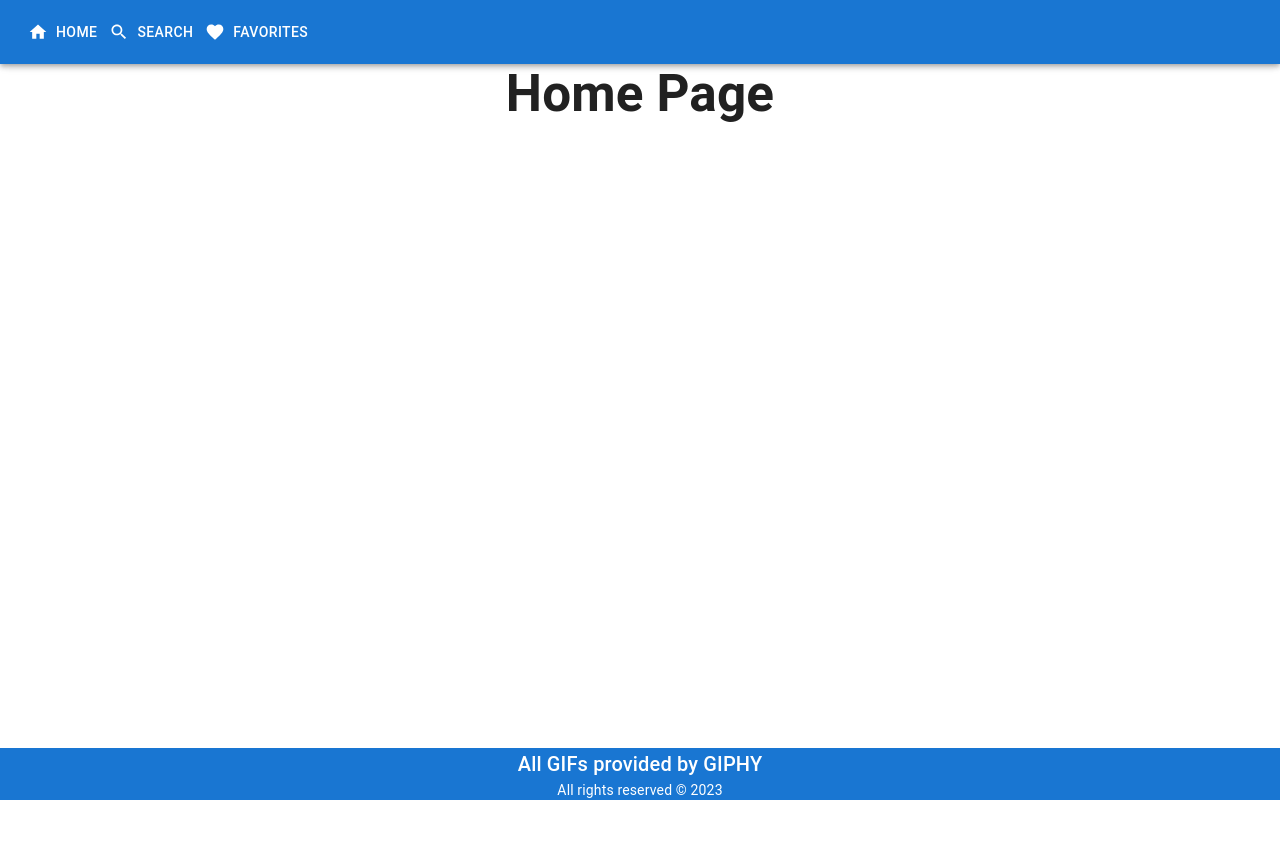
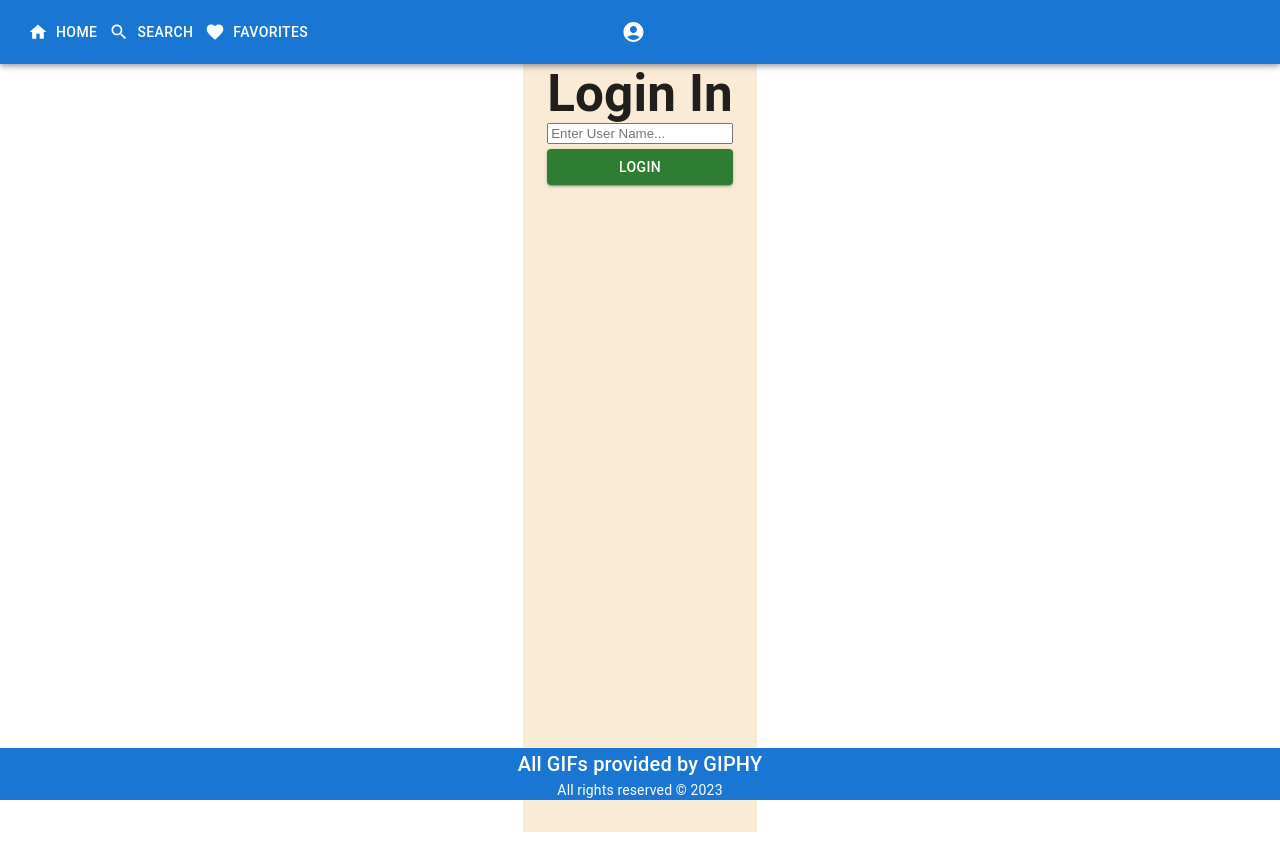
Before and after one commit to LukeZem/GIF_Library, a React (Vite) app: page / in a window 1280 px wide. Built offline with nearby package versions, Linux system fonts and the light colour scheme; no server answers.

Commit message:
login functionality, css styling

```diff
--- a/src/App.css
+++ b/src/App.css
@@ -13,6 +13,16 @@
   display: Grid;
   grid-template-rows: 64px 1fr 64px;
   min-height: 100vh;
+  background-color: antiquewhite;
+}
+
+.loggedIn {
+  display: none;
+}
+
+#log-icon {
+  flex-grow: 1;
+  margin-right: 305px;
 }
 
 /* #content-container {
@@ -26,3 +36,9 @@
   position: fixed;
   bottom: 0;
 }
+
+#content-coloring {
+  display: grid;
+  grid-template-rows: 1fr 64px;
+  background-color: antiquewhite;
+}
--- a/src/App.jsx
+++ b/src/App.jsx
@@ -6,7 +6,7 @@ import { Route, Routes } from 'react-router-dom';
 import { Toolbar, AppBar, Container, CssBaseline, Button } from '@mui/material';
 import { Link as RouterLink } from 'react-router-dom';
 // import Button from '@mui/material/Button';
-import { Home, Search, Favorite } from "@mui/icons-material";
+import { Home, Search, Favorite, AccountCircleRounded } from "@mui/icons-material";
 // import HomeIcon from '@mui/icons-material/Home';
 // import SearchIcon from '@mui/icons-material/Search';
 // import FavoriteIcon from '@mui/icons-material/Favorite';
@@ -16,13 +16,15 @@ import SearchPage from './pages/SearchPage';
 import FavoritesPage from './pages/FavoritesPage';
 import "./App.css"
 import { gifsContext } from './contexts/GIFsContext';
+import { primaryContext } from './contexts/primaryContext';
 
 
 
 
 function App() {
 
-  const { query, setQuery, gifs, setGifs } = useContext(gifsContext)
+  const { userName, isLoggedIn } = useContext(primaryContext);
+  const { query, setQuery, gifs, setGifs } = useContext(gifsContext);
 
 
   return (
@@ -32,7 +34,7 @@ function App() {
       <div id="main-container">
 
         <AppBar position="fixed">
-          <Toolbar>
+          <Toolbar> {/*flex box container provided by MUI*/}
             <Button color="inherit" component={RouterLink} to="/" startIcon={<Home />}>
               Home
             </Button>
@@ -42,16 +44,20 @@ function App() {
             <Button color="inherit" component={RouterLink} to="/favorites" startIcon={<Favorite />}>
               Favorites
             </Button>
+            <AccountCircleRounded id="log-icon" className={isLoggedIn ? "" : "loggedIn"} />
           </Toolbar>
         </AppBar>
 
         <div id="content-container">
           <Container>
-            <Routes>
-              <Route path="/" element={<HomePage />} />
-              <Route path="/search" element={<SearchPage />} />
-              <Route path="/favorites" element={<FavoritesPage />} />
-            </Routes>
+            <div id='content-coloring'>
+              <Routes>
+                <Route path="/" element={<HomePage />} />
+                <Route path="/search" element={<SearchPage />} />
+                <Route path="/favorites" element={<FavoritesPage />} />
+
+              </Routes>
+            </div>
           </Container>
         </div>
         <div id="footer">
--- a/src/components/GifCard/index.css
+++ b/src/components/GifCard/index.css
@@ -1,6 +1,26 @@
 #gif-card {
     display: grid;
-    grid-template-columns: 1fr 1fr;
-    gap: 5px;
+    grid-template-columns: repeat(auto-fill, minmax(200px, 1fr));
+    /*  automatically create columns as needed */
+    gap: 16px;
     cursor: pointer;
+    margin: 16px;
 }
+
+#gif-card img {
+    width: 100%;
+
+    height: auto;
+    /* Retain original image aspect ratio */
+    border-radius: 8px;
+    /* give images rounded corners */
+    box-shadow: 0 4px 8px rgba(0, 0, 0, 0.1);
+    transition: transform 0.2s;
+    /* hover zoom effect */
+
+}
+
+#gif-card img:hover {
+    transform: scale(1.05);
+    /*zoom effect on hover */
+}
--- a/src/contexts/primaryContext.jsx
+++ b/src/contexts/primaryContext.jsx
@@ -4,8 +4,10 @@ export const primaryContext = createContext();
 
 export const PrimaryProvider = (props) => {
     //main global state here
-    const [userName, setUserName] = useState("")
-    const [input, setInput] = useState("")
+    const storedUserName = localStorage.getItem('userName');
+    const [userName, setUserName] = useState(storedUserName || ""); //applies whichever is true
+    const [isLoggedIn, setIsLoggedIn] = useState(!!storedUserName); //casting to bool then checking
+    const [input, setInput] = useState("");
     const [err, setErr] = useState(false);
     const [offset, setOffset] = useState(0);
 
@@ -18,7 +20,9 @@ export const PrimaryProvider = (props) => {
             err,
             setErr,
             offset,
-            setOffset
+            setOffset,
+            isLoggedIn,
+            setIsLoggedIn
             //more broad context here
         }
     }>
@@ -26,3 +30,13 @@ export const PrimaryProvider = (props) => {
     </primaryContext.Provider>)
 
 }
+
+
+
+
+
+
+// () => {
+//     const storedName = localStorage.getItem('userName');
+//     return  storedName ? JSON.parse(storedName) : null;
+// }
--- /dev/null
+++ b/src/pages/FavoritesPage/index.css
@@ -0,0 +1,17 @@
+#fav-container {
+    display: grid;
+    grid-template-columns: repeat(auto-fill, minmax(200px, 1fr));
+    gap: 16px;
+}
+
+#fav-gif-card img {
+    width: 100%;
+    height: auto;
+    border-radius: 8px;
+    box-shadow: 0 4px 8px rgba(0, 0, 0, 0.1);
+    transition: transform 0.2s;
+}
+
+#fav-gif-card img:hover {
+    transform: scale(1.05);
+}
--- a/src/pages/FavoritesPage/index.jsx
+++ b/src/pages/FavoritesPage/index.jsx
@@ -1,5 +1,6 @@
 import React, { useContext } from 'react'
 import { gifsContext } from '../../contexts/GIFsContext';
+import "./index.css"
 
 
 
@@ -8,10 +9,12 @@ const FavoritesPage = () => {
   const { favs } = useContext(gifsContext);
 
   return (
-    <div>
+    <div id="fav-container">
       <h1>My Favorites</h1>
       {favs.map((favGif) => {
-        return <img key={favGif.id} src={favGif.images.fixed_height.url} alt={favGif.title} />
+        return <div key={favGif.id} id='fav-gif-card'>
+          <img src={favGif.images.fixed_height.url} alt={favGif.title} />
+        </div>
       })}
     </div>
   )
--- /dev/null
+++ b/src/pages/HomePage/index.css
@@ -0,0 +1,20 @@
+#login {
+    display: flex;
+    flex-direction: column;
+    gap: 5px;
+}
+
+#header {
+    display: flex;
+    flex-direction: column;
+}
+
+#header>h1 {
+    margin-bottom: 0;
+
+}
+
+#log-icon {
+    margin: 0;
+    padding: 0;
+}
--- a/src/pages/HomePage/index.jsx
+++ b/src/pages/HomePage/index.jsx
@@ -1,10 +1,83 @@
-import React from 'react'
+import React, { useContext, useEffect, useState } from 'react'
+import { Button } from '@mui/material';
+import './index.css'
+import { Accordion, AccordionActions, AccordionSummary, AccordionDetails, Typography } from '@mui/material';
+import ExpandMoreIcon from '@mui/icons-material/ExpandMore';
+import { primaryContext } from '../../contexts/primaryContext';
+import { gifsContext } from '../../contexts/GIFsContext';
+import { Link } from 'react-router-dom';
+import { AccountCircleRounded } from '@mui/icons-material';
 
 const HomePage = () => {
+
+  const [text, setText] = useState("");
+  const { userName, setUserName, isLoggedIn, setIsLoggedIn } = useContext(primaryContext);
+  const { favs } = useContext(gifsContext);
+
+  const getRandomIndex = (arr) => {
+    return Math.floor(Math.random() * arr.length);
+  }
+
+  const handleLogin = () => {
+    if (text.length === 0) {
+      return;
+    }
+    // Check if user is already registered
+    const storedName = localStorage.getItem('userName');
+    if (storedName && storedName === text) {
+      setIsLoggedIn(true);
+      setUserName(text);
+    } else {
+      // New user: Update state and local storage
+      setUserName(text);
+      setIsLoggedIn(true);
+      localStorage.setItem('userName', text);
+    }
+  };
+
+  useEffect(() => {
+    setText("");
+  }, [userName])
+
+  console.log("isLoggedIn:", isLoggedIn);
+  console.log("userName:", userName);
+  console.log("Single fav:", favs[0]);
+
   return (
     <div>
-      <h1>Home Page</h1>
-
+      <div id="header">
+        {isLoggedIn ? <h1>Welcome Back {userName}</h1> : <h1>Login In</h1>}
+      </div>
+      <div id='login'>
+        <input type="text" placeholder='Enter User Name...' value={text} onChange={(e) => setText(e.target.value)} />
+        <Button
+          variant="contained"
+          color="success"
+          onClick={handleLogin}>
+          Login
+        </Button>
+      </div>
+      {isLoggedIn && <div>
+        <Accordion>
+          <AccordionSummary
+            expandIcon={<ExpandMoreIcon />}>
+            <Typography>{favs.length > 0 ? "Your Favorite Gif" : "You Got Nothin'"}</Typography>
+          </AccordionSummary>
+          <AccordionDetails>
+            <Typography>
+              {favs.length > 0 ?
+                <>
+                  {console.log("Displaying a GIF")}
+                  <img src={favs[getRandomIndex(favs)].images.fixed_height.url} alt="" />
+                </>
+                :
+                <Link to="/search">
+                  <div>Bro... dude... my guy... PICK A GIF!</div>
+                </Link>}
+            </Typography>
+          </AccordionDetails>
+        </Accordion>
+      </div>}
 
     </div>
   )
--- a/src/pages/SearchPage/index.css
+++ b/src/pages/SearchPage/index.css
@@ -1,4 +1,5 @@
 #gif-cards {
     display: grid;
     grid-template-rows: 1fr 64px;
+    background-color: antiquewhite;
 }
```
